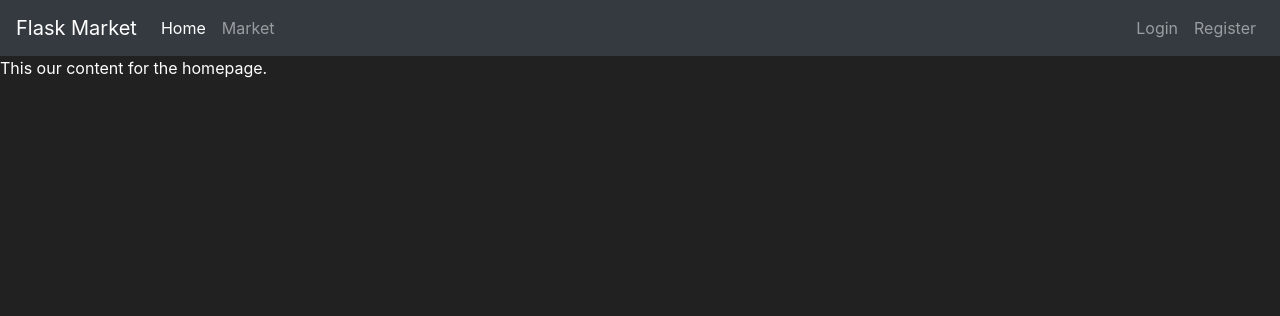
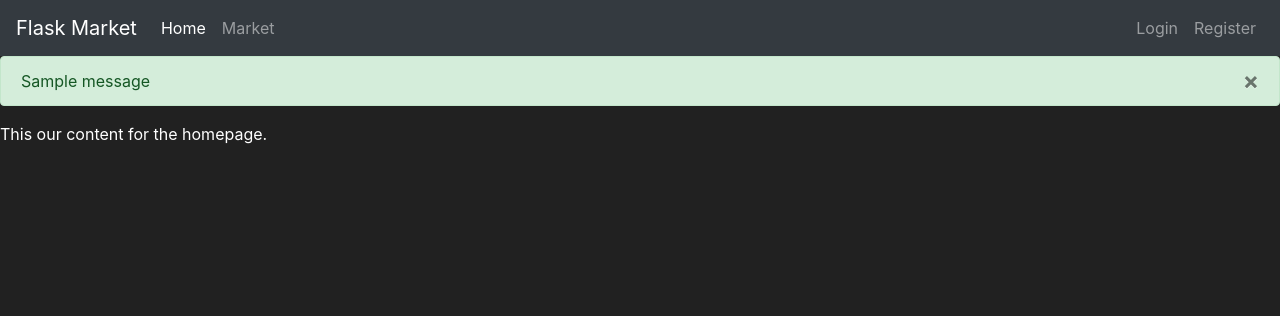
Before and after one commit to jmares/fcc_flask_1, a Flask app: page / in a window 1280 px wide. Shown: the top 316 px of the page. Run offline with Flask 3, Linux system fonts and the light colour scheme; tables that the repository leaves empty hold one stand-in row (values such as "Sample post"); one stand-in notice (Sample message) is shown; some libraries are stand-ins or nearby versions.

Commit message:
lesson 10 complete

```diff
--- a/market/routes.py
+++ b/market/routes.py
@@ -1,5 +1,5 @@
 from market import app
-from flask import render_template, redirect, url_for
+from flask import render_template, redirect, url_for, flash
 from market.models import Item, User
 from market.forms import RegisterForm
 from market import db
@@ -27,5 +27,5 @@ def register_page():
     if form.errors != {}: # if there are no errors from the validations
         print(form.errors)
         for err_msg in form.errors.values():
-            print(f'There was an error with creating a user: {err_msg}')
+            flash(f'There was an error with creating a user: {err_msg}', category='danger')
     return render_template('register.html', form=form)
--- a/market/templates/base.html
+++ b/market/templates/base.html
@@ -37,6 +37,18 @@
         </ul>
       </div>
     </nav>
+    {% with messages = get_flashed_messages(with_categories=true) %}
+        {% if messages %}
+            {% for category, message in messages %}
+            <div class="alert alert-{{ category }}">
+                <button type="button" class="m1-2 mb-1 close" data-dismiss="alert" aria-label="Close">
+                    <span aria-hidden="true">&times;</span>
+                </button>
+                {{ message }}
+            </div>
+            {% endfor %}
+        {% endif %}
+    {% endwith %}
     {% block content %}
 
     {% endblock %}
```
Also changed, not shown: market/forms.py (+15 -1 lines), README.md. Lines whose indentation alone changed are shown as unchanged.
